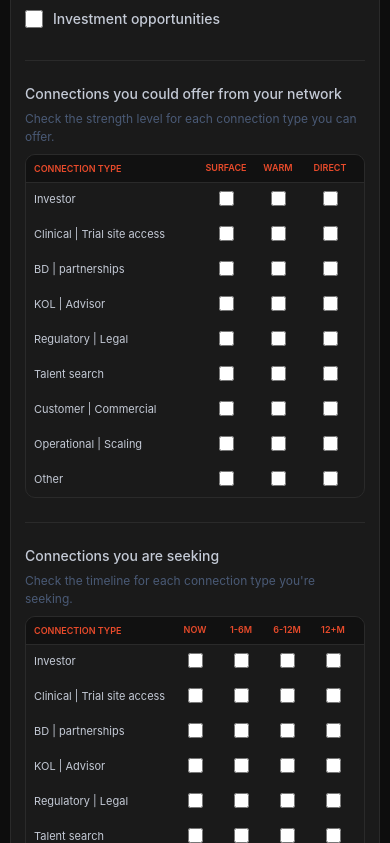
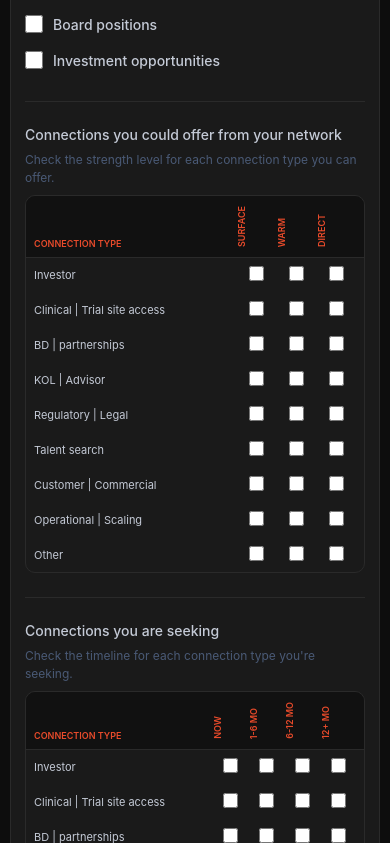
Before and after one commit to mdkramerica/bullpen-intake, a website: page public/index.html in a window 390 px wide. Shown: the part 2161-3004 px from the top of the page. Drawn offline with Linux system fonts and the light colour scheme.

Commit message:
Full-word column headers with vertical rotation on mobile
- Expertise: Competent | Proficient | Master (not abbreviated)
- Connections seeking: Now | 1-6 Mo | 6-12 Mo | 12+ Mo
- Services: Now | 1-6 Mo | 6-12 Mo | 12+ Mo | Can Offer
- Mobile: headers rotate vertically (writing-mode: vertical-rl) so full
  words fit in narrow columns without truncation or wrapping
- Narrowed mobile columns (34-40px) since vertical text needs less width

Co-Authored-By: Claude Opus 4.6 <noreply@anthropic.com>

```diff
--- a/public/index.html
+++ b/public/index.html
@@ -139,18 +139,19 @@
       .field { margin-bottom: 14px; }
       input[type="text"], input[type="email"], input[type="url"], input[type="tel"], select, textarea { font-size: 14px; padding: 10px 12px; }
 
-      /* Grid headers — compact and readable */
-      .cb-grid-header { font-size: 9px; letter-spacing: 0; padding: 8px 8px; }
-      .cb-grid-header span:not(:first-child) { font-size: 9px; line-height: 1.2; }
+      /* Grid headers — vertical rotation on mobile for full-word readability */
+      .cb-grid-header { padding: 6px 8px; align-items: end; letter-spacing: 0; }
+      .cb-grid-header span:first-child { font-size: 9px; align-self: end; padding-bottom: 2px; }
+      .cb-grid-header span:not(:first-child) { writing-mode: vertical-rl; transform: rotate(180deg); white-space: nowrap; font-size: 9px; padding: 4px 0; }
       .cb-grid-row { padding: 7px 8px; }
       .cb-grid-row .cb-label { font-size: 11px; line-height: 1.3; }
       .cb-grid-row .cb-check input[type="checkbox"] { width: 15px; height: 15px; }
 
       /* Grid column widths — tuned for ~355px container */
-      .cb-grid.cols-2 .cb-grid-header, .cb-grid.cols-2 .cb-grid-row { grid-template-columns: 1fr 52px 52px; }
-      .cb-grid.cols-3 .cb-grid-header, .cb-grid.cols-3 .cb-grid-row { grid-template-columns: 1fr 52px 52px 52px; }
-      .cb-grid.cols-4 .cb-grid-header, .cb-grid.cols-4 .cb-grid-row { grid-template-columns: 1fr 46px 46px 46px 46px; }
-      .cb-grid.cols-5 .cb-grid-header, .cb-grid.cols-5 .cb-grid-row { grid-template-columns: 1fr 40px 40px 40px 40px 40px; }
+      .cb-grid.cols-2 .cb-grid-header, .cb-grid.cols-2 .cb-grid-row { grid-template-columns: 1fr 44px 44px; }
+      .cb-grid.cols-3 .cb-grid-header, .cb-grid.cols-3 .cb-grid-row { grid-template-columns: 1fr 40px 40px 40px; }
+      .cb-grid.cols-4 .cb-grid-header, .cb-grid.cols-4 .cb-grid-row { grid-template-columns: 1fr 36px 36px 36px 36px; }
+      .cb-grid.cols-5 .cb-grid-header, .cb-grid.cols-5 .cb-grid-row { grid-template-columns: 1fr 34px 34px 34px 34px 34px; }
 
       /* Modality pairs */
       .modality-pair { flex-direction: column; gap: 6px; }
@@ -703,7 +704,7 @@
 
   function buildServicesGrid(prefix) {
     let html = '<div class="cb-grid cols-5">';
-    html += '<div class="cb-grid-header"><span>Service</span><span>Now</span><span>1-6M</span><span>6-12M</span><span>12+M</span><span>Offer</span></div>';
+    html += '<div class="cb-grid-header"><span>Service</span><span>Now</span><span>1-6 Mo</span><span>6-12 Mo</span><span>12+ Mo</span><span>Can Offer</span></div>';
     PROFESSIONAL_SERVICES.forEach(svc => {
       const isOther = svc === 'Other';
       const oh = isOther ? ` onchange="toggleSvcOther('${prefix}')"` : '';
@@ -767,7 +768,7 @@
   // ── Expertise grid (Task #6) ──
   function buildExpertiseGrid() {
     let html = '<div class="cb-grid cols-3">';
-    html += '<div class="cb-grid-header"><span>Expertise</span><span>Comp.</span><span>Prof.</span><span>Master</span></div>';
+    html += '<div class="cb-grid-header"><span>Expertise</span><span>Competent</span><span>Proficient</span><span>Master</span></div>';
     FUNCTIONAL_EXPERTISE.forEach(exp => {
       const isOther = exp === 'Other';
       const handler = isOther
@@ -804,7 +805,7 @@
   // ── Connections seeking timeline grid (Task #7) ──
   function buildConnectionsTimelineGrid(name) {
     let html = '<div class="cb-grid cols-4">';
-    html += '<div class="cb-grid-header"><span>Connection Type</span><span>Now</span><span>1-6M</span><span>6-12M</span><span>12+M</span></div>';
+    html += '<div class="cb-grid-header"><span>Connection Type</span><span>Now</span><span>1-6 Mo</span><span>6-12 Mo</span><span>12+ Mo</span></div>';
     CONNECTION_TYPES.forEach(ct => {
       const isOther = ct === 'Other';
       const handler = isOther
```
